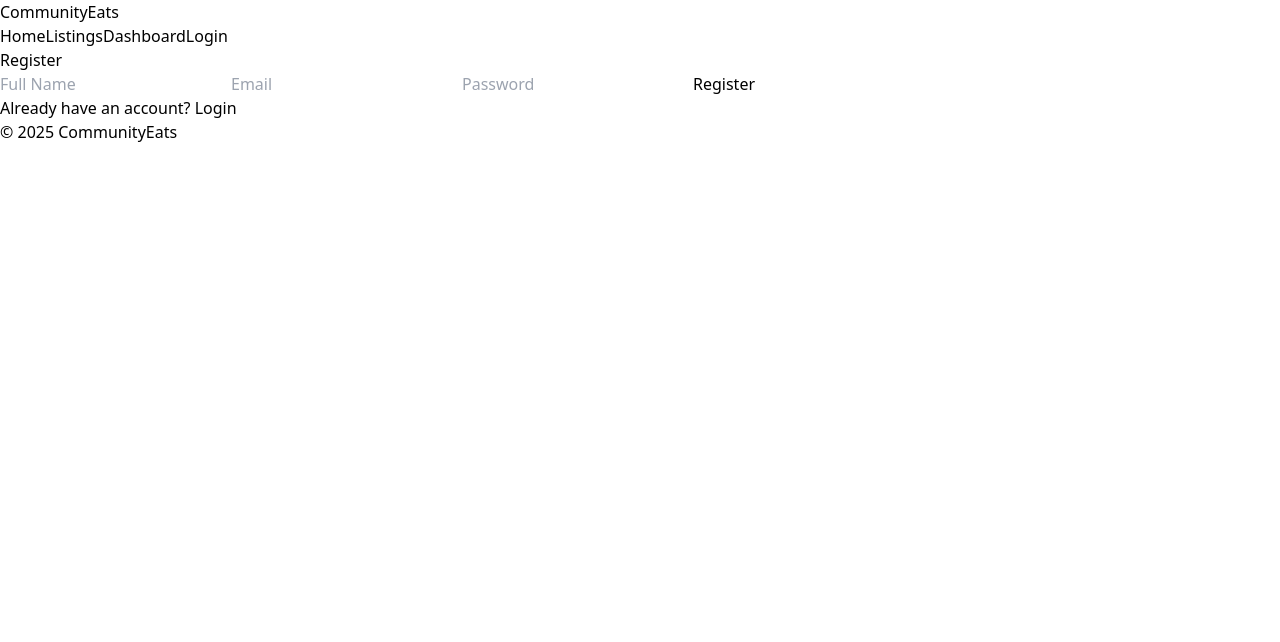
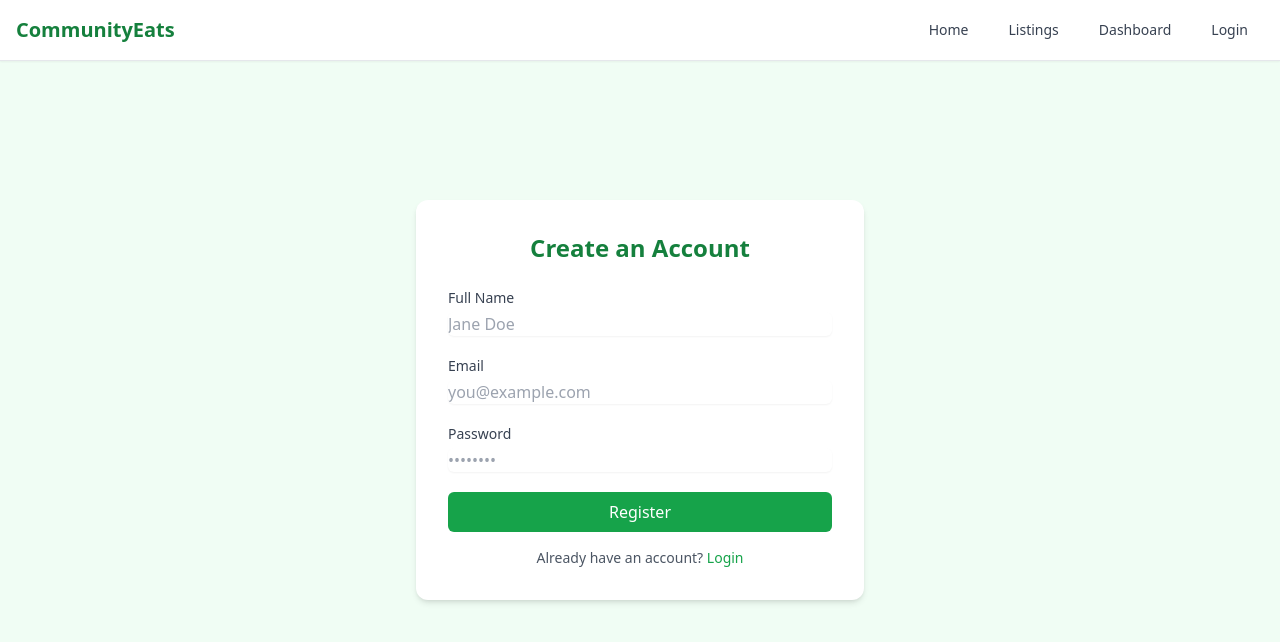
Before and after one commit to communityeats/communityeats, a Next.js app: page /register in a window 1280 px wide. Shown: the top 642 px of the page. Built offline with nearby package versions, Linux system fonts and the light colour scheme.

Commit message:
add tailwind and postcss configs. Neaten UI on login register pages

```diff
--- /dev/null
+++ b/postcss.config.js
@@ -0,0 +1,6 @@
+module.exports = {
+  plugins: {
+    tailwindcss: {},
+    autoprefixer: {},
+  },
+}
--- a/src/app/login/page.tsx
+++ b/src/app/login/page.tsx
@@ -1,51 +1,55 @@
-"use client";
-
-import { useState } from "react";
-import Link from "next/link";
-import { useRouter } from "next/navigation";
+'use client';
 
 export default function LoginPage() {
-  const [email, setEmail] = useState("");
-  const [password, setPassword] = useState("");
-  const router = useRouter();
+  return (
+    <div className="absolute inset-0 bg-green-50 flex items-center justify-center">
+      <div className="w-full max-w-md bg-white p-8 rounded-xl shadow-md mx-4">
+        <h1 className="text-2xl font-bold text-green-700 mb-6 text-center">
+          Login to CommunityEats
+        </h1>
 
-  const handleSubmit = (e: React.FormEvent) => {
-    e.preventDefault();
-    console.log("Login attempt:", { email, password });
-    // TODO: replace with real auth
-    router.push("/dashboard");
-  };
+        <form className="space-y-5">
+          <div>
+            <label htmlFor="email" className="block text-sm font-medium text-gray-700">
+              Email
+            </label>
+            <input
+              id="email"
+              type="email"
+              required
+              className="mt-1 block w-full rounded-md border-gray-300 shadow-sm focus:ring-green-500 focus:border-green-500"
+              placeholder="you@example.com"
+            />
+          </div>
 
-  return (
-    <div className="max-w-sm mx-auto mt-16 p-4 space-y-4">
-      <h1 className="text-2xl font-bold">Login</h1>
-      <form onSubmit={handleSubmit} className="space-y-3">
+          <div>
+            <label htmlFor="password" className="block text-sm font-medium text-gray-700">
+              Password
+            </label>
             <input
-          type="email"
-          className="input"
-          placeholder="Email"
-          value={email}
-          onChange={(e) => setEmail(e.target.value)}
+              id="password"
+              type="password"
               required
+              className="mt-1 block w-full rounded-md border-gray-300 shadow-sm focus:ring-green-500 focus:border-green-500"
+              placeholder="••••••••"
             />
-        <input
-          type="password"
-          className="input"
-          placeholder="Password"
-          value={password}
-          onChange={(e) => setPassword(e.target.value)}
-          required
-        />
-        <button type="submit" className="btn w-full">
-          Login
+          </div>
+
+          <button
+            type="submit"
+            className="w-full py-2 px-4 bg-green-600 text-white rounded-md hover:bg-green-700 transition"
+          >
+            Sign In
           </button>
         </form>
-      <p className="text-sm text-center">
-        Don’t have an account?{" "}
-        <Link href="/register" className="underline text-blue-600">
+
+        <p className="mt-4 text-sm text-center text-gray-600">
+          Don't have an account?{" "}
+          <a href="/register" className="text-green-600 hover:underline">
             Register
-        </Link>
+          </a>
         </p>
+      </div>
     </div>
   );
 }
--- a/src/app/register/page.tsx
+++ b/src/app/register/page.tsx
@@ -1,60 +1,63 @@
-"use client";
+export default function RegisterPage() {
+  return (
+    <div className="absolute inset-0 bg-green-50 flex items-center justify-center">
+      <div className="w-full max-w-md bg-white p-8 rounded-xl shadow-md">
+        <h1 className="text-2xl font-bold text-green-700 mb-6 text-center">
+          Create an Account
+        </h1>
 
-import { useState } from "react";
-import Link from "next/link";
-import { useRouter } from "next/navigation";
+        <form className="space-y-5">
+          <div>
+            <label htmlFor="name" className="block text-sm font-medium text-gray-700">
+              Full Name
+            </label>
+            <input
+              id="name"
+              type="text"
+              required
+              className="mt-1 block w-full rounded-md border-gray-300 shadow-sm focus:ring-green-500 focus:border-green-500"
+              placeholder="Jane Doe"
+            />
+          </div>
 
-export default function RegisterPage() {
-  const [name, setName] = useState("");
-  const [email, setEmail] = useState("");
-  const [password, setPassword] = useState("");
-  const router = useRouter();
+          <div>
+            <label htmlFor="email" className="block text-sm font-medium text-gray-700">
+              Email
+            </label>
+            <input
+              id="email"
+              type="email"
+              required
+              className="mt-1 block w-full rounded-md border-gray-300 shadow-sm focus:ring-green-500 focus:border-green-500"
+              placeholder="you@example.com"
+            />
+          </div>
 
-  const handleSubmit = (e: React.FormEvent) => {
-    e.preventDefault();
-    console.log("Register attempt:", { name, email, password });
-    // TODO: replace with real registration logic
-    router.push("/dashboard");
-  };
+          <div>
+            <label htmlFor="password" className="block text-sm font-medium text-gray-700">
+              Password
+            </label>
+            <input
+              id="password"
+              type="password"
+              required
+              className="mt-1 block w-full rounded-md border-gray-300 shadow-sm focus:ring-green-500 focus:border-green-500"
+              placeholder="••••••••"
+            />
+          </div>
 
-  return (
-    <div className="max-w-sm mx-auto mt-16 p-4 space-y-4">
-      <h1 className="text-2xl font-bold">Register</h1>
-      <form onSubmit={handleSubmit} className="space-y-3">
-        <input
-          type="text"
-          className="input"
-          placeholder="Full Name"
-          value={name}
-          onChange={(e) => setName(e.target.value)}
-          required
-        />
-        <input
-          type="email"
-          className="input"
-          placeholder="Email"
-          value={email}
-          onChange={(e) => setEmail(e.target.value)}
-          required
-        />
-        <input
-          type="password"
-          className="input"
-          placeholder="Password"
-          value={password}
-          onChange={(e) => setPassword(e.target.value)}
-          required
-        />
-        <button type="submit" className="btn w-full">
-          Register
-        </button>
-      </form>
-      <p className="text-sm text-center">
-        Already have an account?{" "}
-        <Link href="/login" className="underline text-blue-600">
-          Login
-        </Link>
-      </p>
+          <button
+            type="submit"
+            className="w-full py-2 px-4 bg-green-600 text-white rounded-md hover:bg-green-700 transition"
+          >
+            Register
+          </button>
+        </form>
+
+        <p className="mt-4 text-sm text-center text-gray-600">
+          Already have an account? <a href="/login" className="text-green-600 hover:underline">Login</a>
+        </p>
+      </div>
     </div>
   );
 }
--- /dev/null
+++ b/tailwind.config.js
@@ -0,0 +1,11 @@
+/** @type {import('tailwindcss').Config} */
+module.exports = {
+  content: [
+    "./src/app/**/*.{js,ts,jsx,tsx}",
+    "./src/components/**/*.{js,ts,jsx,tsx}",
+  ],
+  theme: {
+    extend: {},
+  },
+  plugins: [],
+};
```
Lines whose indentation alone changed are shown as unchanged.
